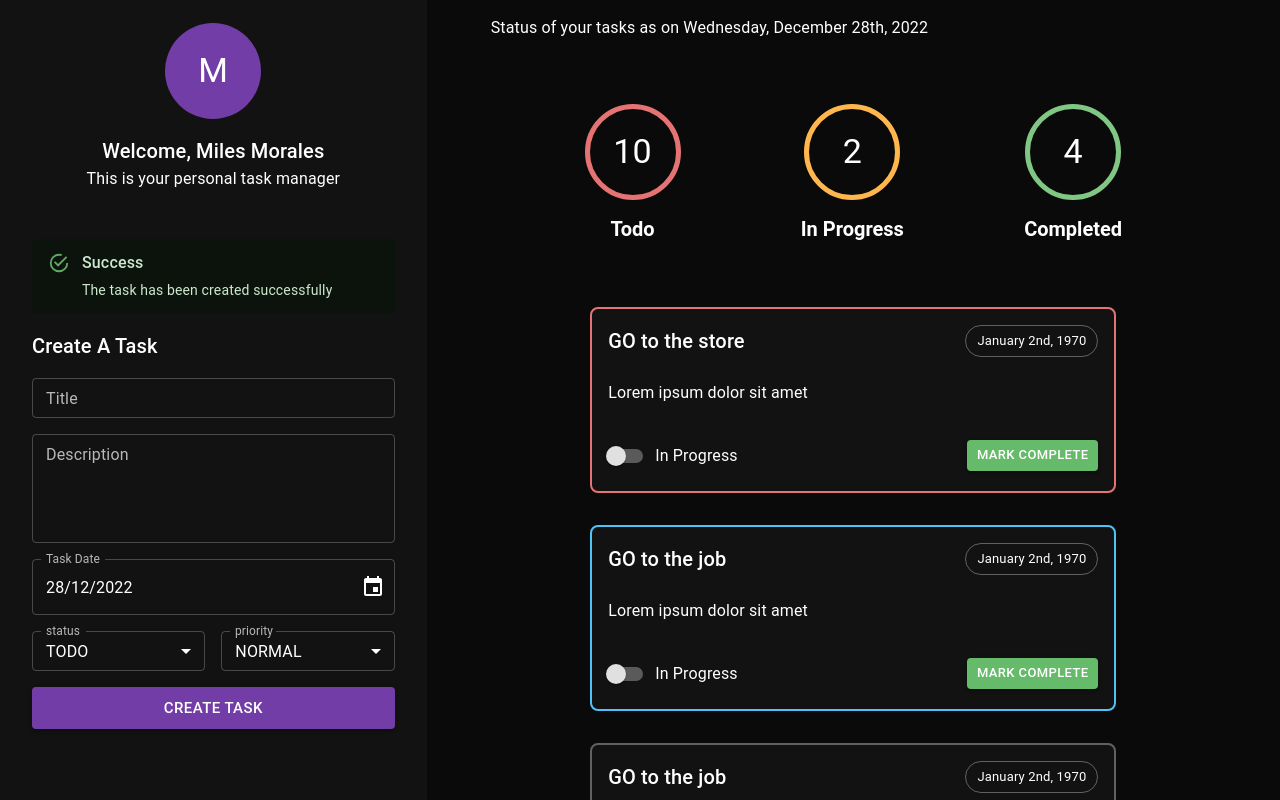
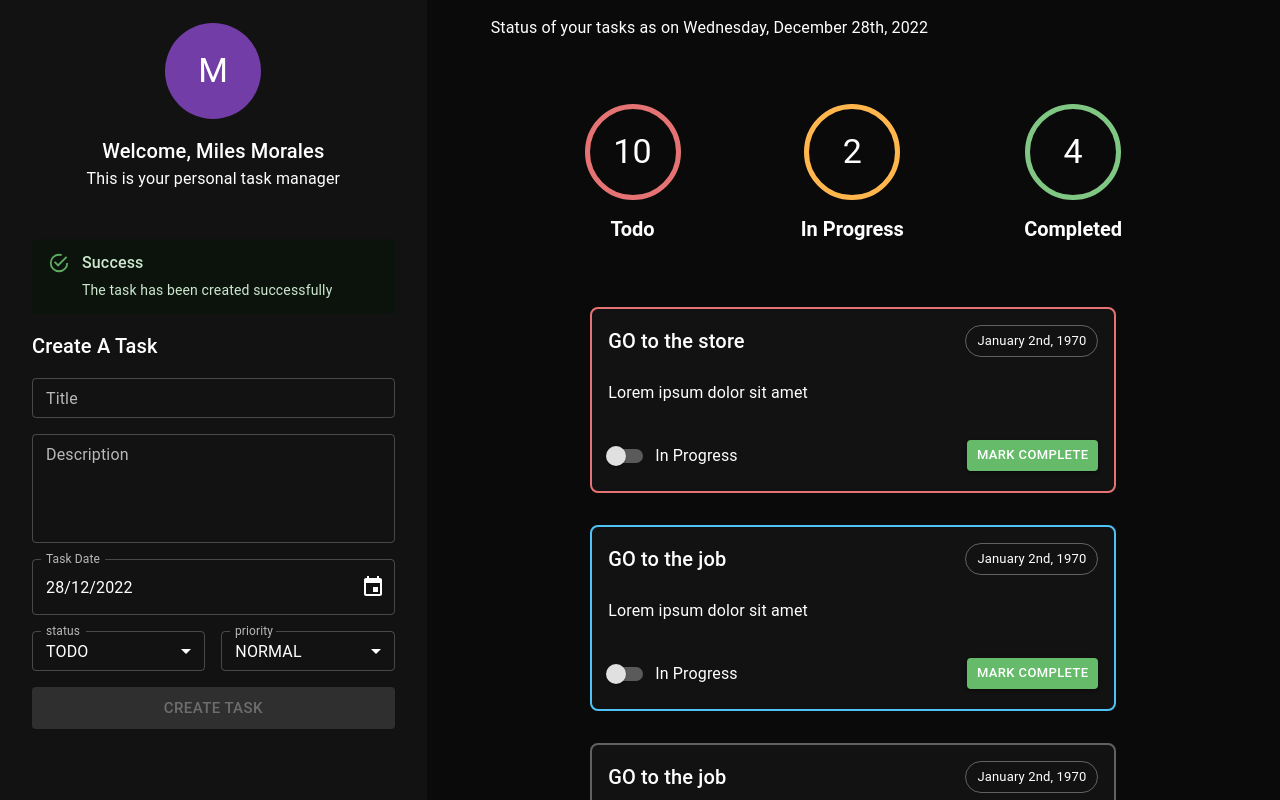
Before and after one commit to qbixmex/Todo-React, a React (Create React App) app: page / in a window 1280 px wide. Shown: the top 800 px of the page. Built offline with nearby package versions, Linux system fonts and the light colour scheme.

Commit message:
managing-loading-states

```diff
--- a/package.json
+++ b/package.json
@@ -1,6 +1,6 @@
 {
   "name": "todo-react",
-  "version": "1.8.0",
+  "version": "1.9.0",
   "private": true,
   "dependencies": {
     "@emotion/react": "^11.10.5",
--- a/src/components/createTaskForm/createTaskForm.tsx
+++ b/src/components/createTaskForm/createTaskForm.tsx
@@ -64,13 +64,16 @@ export const CreateTaskForm: FC = (): ReactElement => {
       <Stack sx={{ width: '100%' }} spacing={2}>
         <TaskTitleField
           onChange={(e) => setTitle(e.target.value)}
+          disabled={createTaskMutation.isLoading}
         />
         <TaskDescriptionField
           onChange={(e) => setDescription(e.target.value)}
+          disabled={createTaskMutation.isLoading}
         />
         <TaskDateField
           value={date}
           onChange={(date) => setDate(date)}
+          disabled={createTaskMutation.isLoading}
         />
         <Stack
           sx={{ width: '100%' }}
@@ -82,6 +85,7 @@ export const CreateTaskForm: FC = (): ReactElement => {
             name="status"
             value={status}
             onChange={(e) => setStatus(e.target.value as string)}
+            disabled={createTaskMutation.isLoading}
             items={[
               {
                 value: Status.todo,
@@ -98,6 +102,7 @@ export const CreateTaskForm: FC = (): ReactElement => {
             name="priority"
             value={priority}
             onChange={(e) => setPriority(e.target.value as string)}
+            disabled={createTaskMutation.isLoading}
             items={[
               {
                 value: Priority.low,
@@ -114,12 +119,19 @@ export const CreateTaskForm: FC = (): ReactElement => {
             ]}
           />
         </Stack>
-        {/* <LinearProgress /> */}
+        {createTaskMutation.isLoading && <LinearProgress />}
         <Button
           variant='contained'
           size='large'
           fullWidth
           onClick={createTaskHandler}
+          disabled={
+            !title ||
+            !description ||
+            !date ||
+            !status ||
+            !priority
+          }
         >Create Task</Button>
       </Stack>
     </Box>
```
